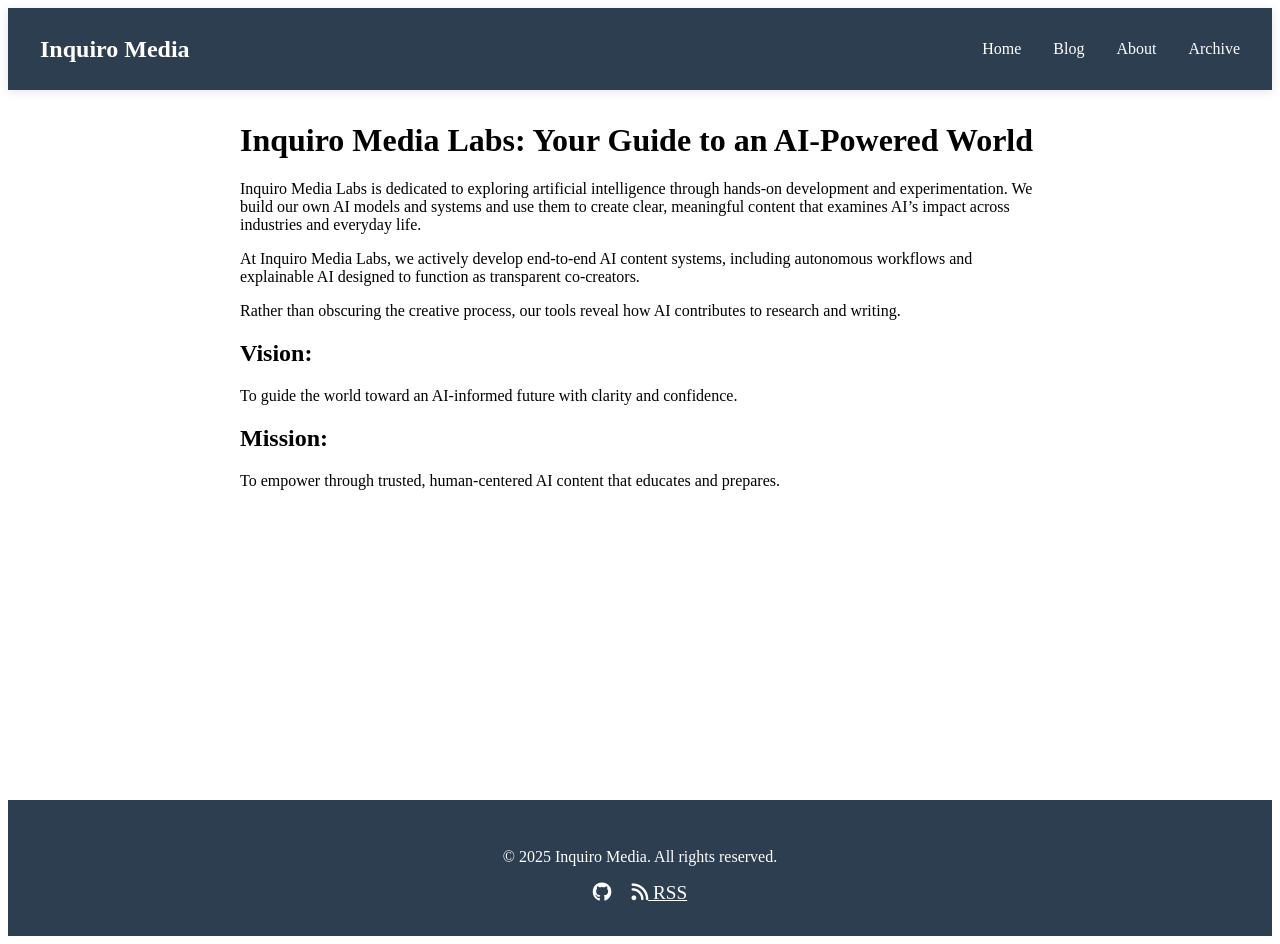
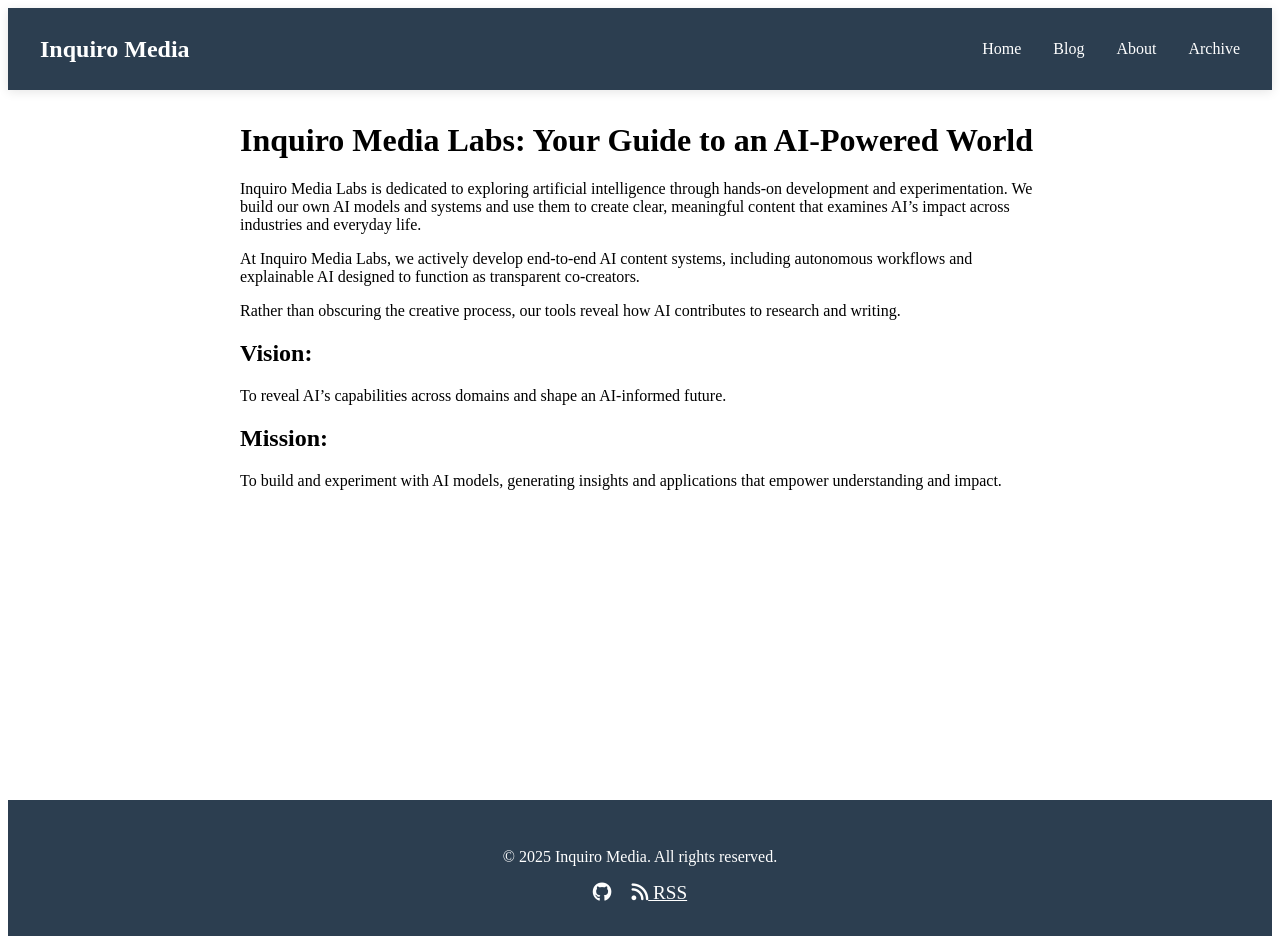
Before and after one commit to faisalmrasul/inquiro-media, a Jekyll site: the page built from about.md, in a window 1280 px wide. Built offline with Jekyll 4.4.1, drawn with Linux system fonts in a browser that asks for light colours; our own code applies the rules of GitHub Pages for plain Markdown files.

Commit message:
Update about.md

```diff
--- a/about.md
+++ b/about.md
@@ -7,7 +7,7 @@ At Inquiro Media Labs, we actively develop end-to-end AI content systems, includ
 Rather than obscuring the creative process, our tools reveal how AI contributes to research and writing.
 
 ## Vision: ##
-To guide the world toward an AI-informed future with clarity and confidence.
+To reveal AI’s capabilities across domains and shape an AI-informed future.
 
 ## Mission: ##
-To empower through trusted, human-centered AI content that educates and prepares.
+To build and experiment with AI models, generating insights and applications that empower understanding and impact.
```
